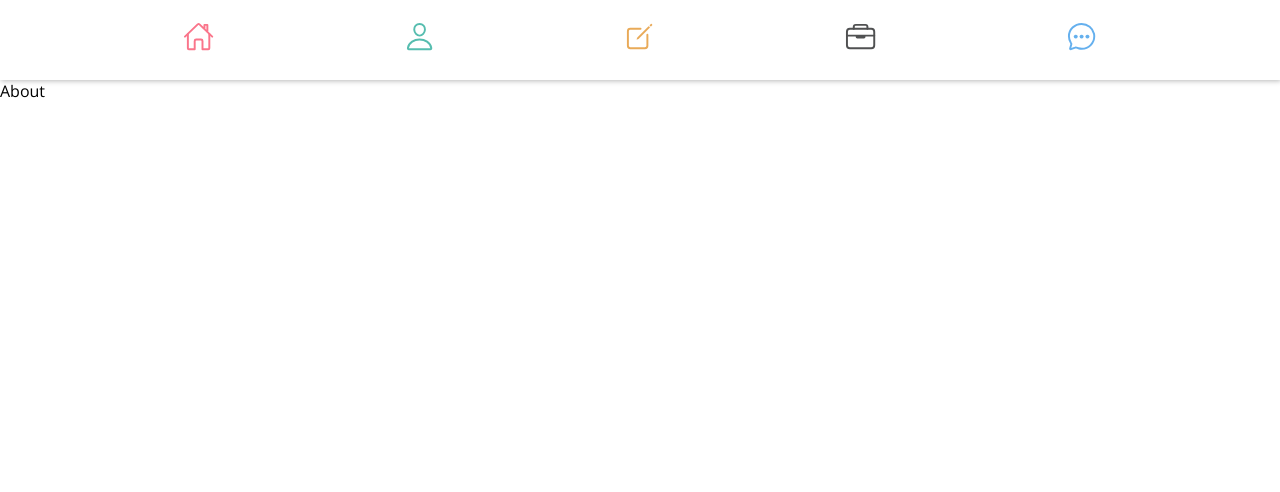
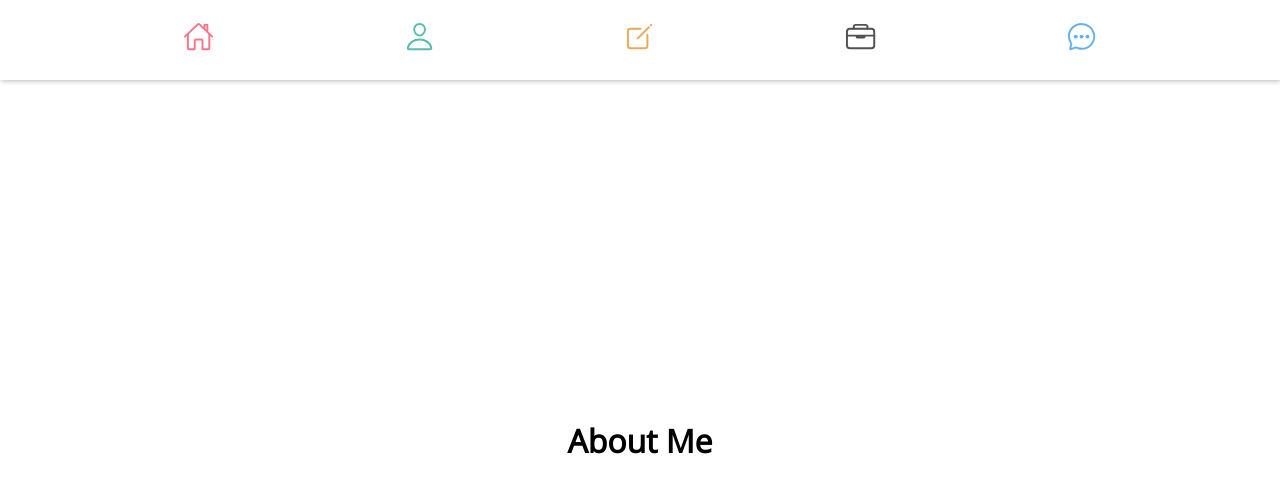
Before and after one commit to ThusharaGit/Portfolio, a React (Vite) app: page /about in a window 1280 px wide. Shown: the top 492 px of the page. Built offline with nearby package versions, Linux system fonts and the light colour scheme; a web font is replaced by a local one.

Commit message:
start second page

```diff
--- a/src/App.jsx
+++ b/src/App.jsx
@@ -7,6 +7,7 @@ import {Routes,Route} from 'react-router-dom'
 import About from './components/About'
 import Projects from './components/Projects'
 import Services from './components/Services'
+import Contacts from './components/Contacts'
 
 
 function App() {
@@ -22,7 +23,7 @@ function App() {
       <Route path='/about' element = {<About/>}/>
       <Route path='/projects' element = {<Projects/>}/>
       <Route path='/services' element = {<Services/>}/>
-
+      <Route path='/contacts' element = {<Contacts/>}/>
 
       </Routes>
     </div>
--- a/src/components/About.jsx
+++ b/src/components/About.jsx
@@ -2,7 +2,9 @@ import React from 'react'
 
 function About() {
   return (
-    <div className='grow'>About</div>
+    <div className='aboutPg grow'>
+     <h1>About Me</h1>
+      </div>
   )
 }
 
--- /dev/null
+++ b/src/components/Contacts.jsx
@@ -0,0 +1,12 @@
+import React from 'react'
+
+function Contacts() {
+  return (
+    <div className='contactPg grow'>
+
+       Contacts
+        </div>
+  )
+}
+
+export default Contacts
--- a/src/components/Nav.jsx
+++ b/src/components/Nav.jsx
@@ -1,7 +1,7 @@
 import React from 'react'
 import { useState } from 'react';
 import NavigateBtn from './NavigateBtn';
-import {useNavigate} from 'react-router-dom'
+import { useNavigate } from 'react-router-dom'
 
 
 function Nav() {
@@ -17,39 +17,50 @@ function Nav() {
       <NavigateBtn
         setCurrentItem={setCurrentItem}
         currentItem={currentItem}
+        navigate={navigate}
         item="Home"
         name="home"
         color="rgb(250, 117, 139)"
+        path='/'
+
 
       />
       <NavigateBtn
         setCurrentItem={setCurrentItem}
         currentItem={currentItem}
+        navigate={navigate}
         item="About"
         name="person"
         color="rgb(86, 189, 175)"
-        onClick={()=>navigate('/about')}
+        path='/about'
+
       />
       <NavigateBtn
         setCurrentItem={setCurrentItem}
         currentItem={currentItem}
+        navigate={navigate}
         item="Projects"
         name="create"
         color="rgb(233, 170, 88)"
+        path='/projects'
       />
       <NavigateBtn
         setCurrentItem={setCurrentItem}
         currentItem={currentItem}
+        navigate={navigate}
         item="Services"
         name="briefcase"
         color="rgb(80, 81, 82)"
+        path='/services'
       />
       <NavigateBtn
         setCurrentItem={setCurrentItem}
         currentItem={currentItem}
+        navigate={navigate}
         item="Contacts"
         name="chatbubble-ellipses"
         color="rgb(101, 176, 238)"
+        path='/contacts'
       />
 
     </div>
--- a/src/components/NavigateBtn.jsx
+++ b/src/components/NavigateBtn.jsx
@@ -3,7 +3,7 @@ import React from 'react'
 
 
 
-function NavigateBtn({ setCurrentItem, currentItem, item, name, color }) {
+function NavigateBtn({ setCurrentItem, currentItem, item, name, color, navigate, path}) {
 
     function hoverHandler(item) {
         setCurrentItem(item);
@@ -12,7 +12,7 @@ function NavigateBtn({ setCurrentItem, currentItem, item, name, color }) {
     return (
         <div >
             <div className='navigate'>
-                <button
+                <button onClick={() => navigate(path)}
 
                     style={{ color: color }}
                     className="icons navigateBtn"
--- a/src/components/Projects.jsx
+++ b/src/components/Projects.jsx
@@ -2,7 +2,7 @@ import React from 'react'
 
 function Projects() {
   return (
-    <div>Projects</div>
+    <div className='grow'>Projects</div>
   )
 }
 
--- a/src/components/Services.jsx
+++ b/src/components/Services.jsx
@@ -2,7 +2,7 @@ import React from 'react'
 
 function Services() {
   return (
-    <div>Services</div>
+    <div className='grow'>Services</div>
   )
 }
 
--- a/src/index.css
+++ b/src/index.css
@@ -197,3 +197,11 @@ button:hover{
   color: rgb(72, 73, 73);
 
 }
+/* about page..... */
+.aboutPg{
+  display: flex;
+  flex-direction: column;
+  align-items: center;
+  justify-content: center;
+  justify-items: center;
+}
```
